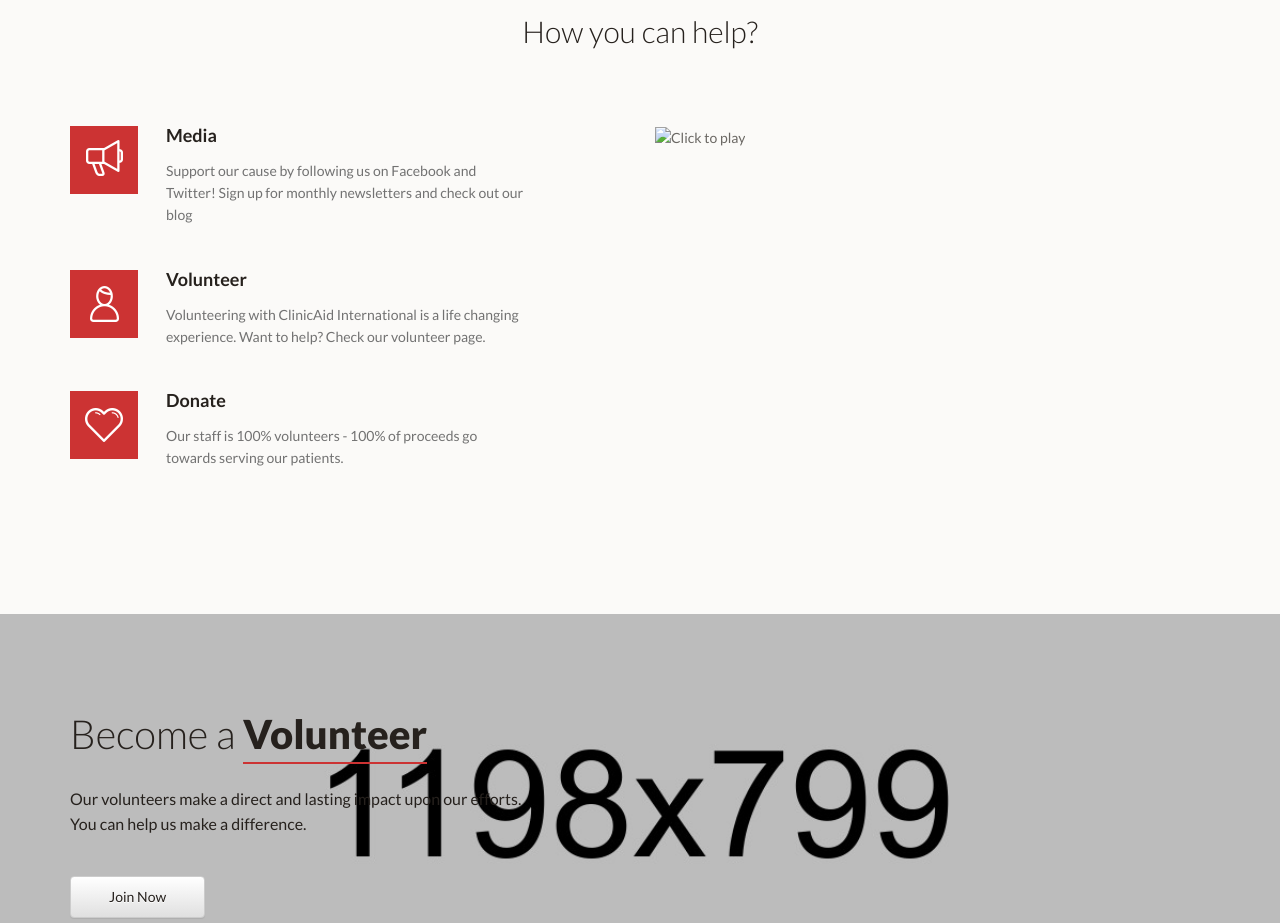
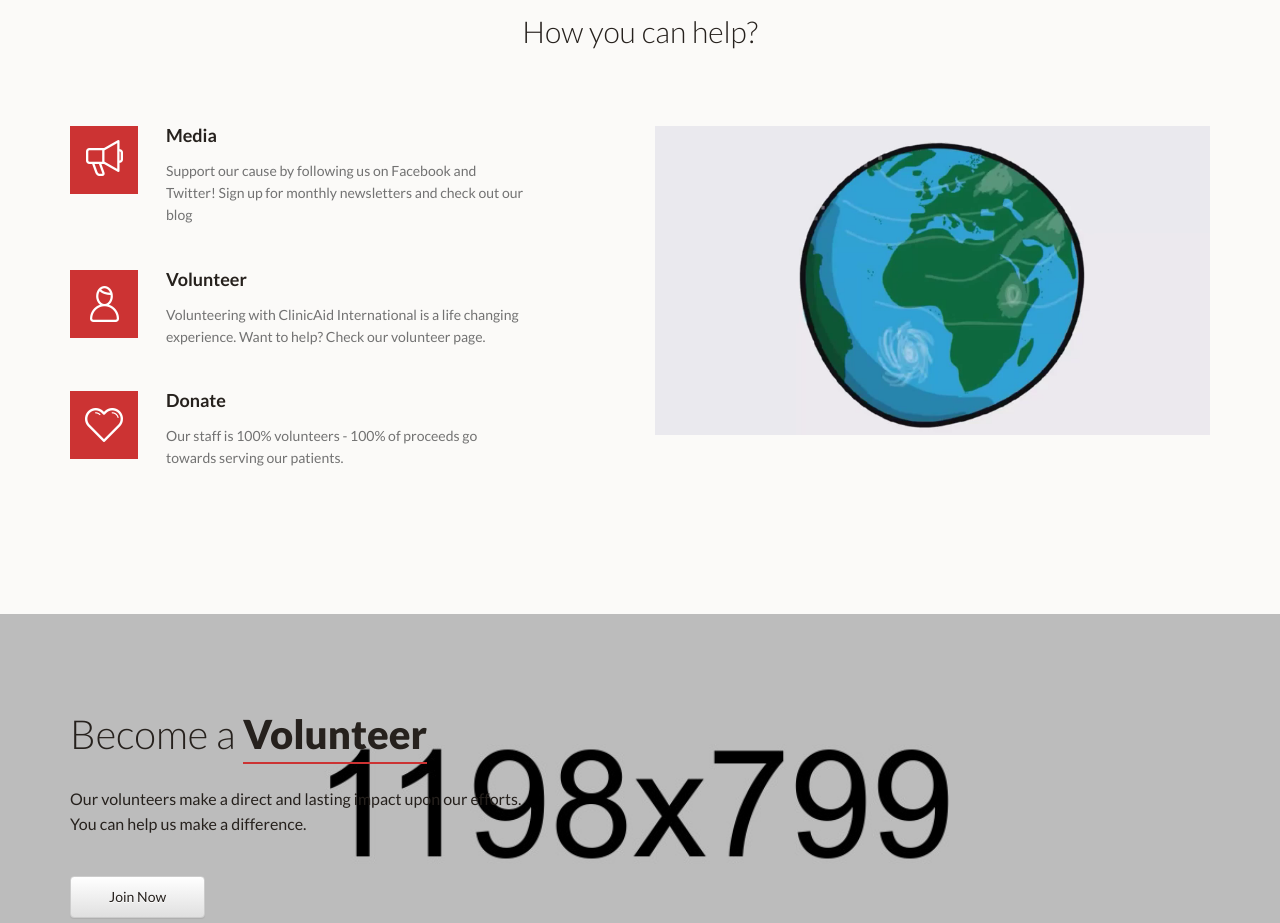
Before and after one commit to simotije/clinicaidinternational.github.com, a plain HTML site: page index.html in a window 1280 px wide. Shown: the part 1740-2663 px from the top of the page. Drawn offline with nearby package versions, Linux system fonts and the light colour scheme; files whose address does not match are found by name; a web font is replaced by a local one.

Commit message:
video frame image added

```diff
--- a/index.html
+++ b/index.html
@@ -389,7 +389,7 @@
 								</div>
 								<div class="col-xs-12 col-sm-6 col-lg-6 col-lg-offset-1">
 									<div class="embed-responsive embed-responsive-16by9">
-										<img  src="assets/img/video-frame.jpg" alt="Click to play" data-video="http://www.youtube.com/embed/zP_D_YKnwi0?autoplay=1"/>
+										<img  src="assets/img/video-frame.png" alt="Click to play" data-video="https://www.youtube.com/watch?v=tVGHMaRbazE?autoplay=1"/>
 									</div>
 								</div>
 							</div>
```
Also changed, not shown: assets/img/video-frame.png (added).
